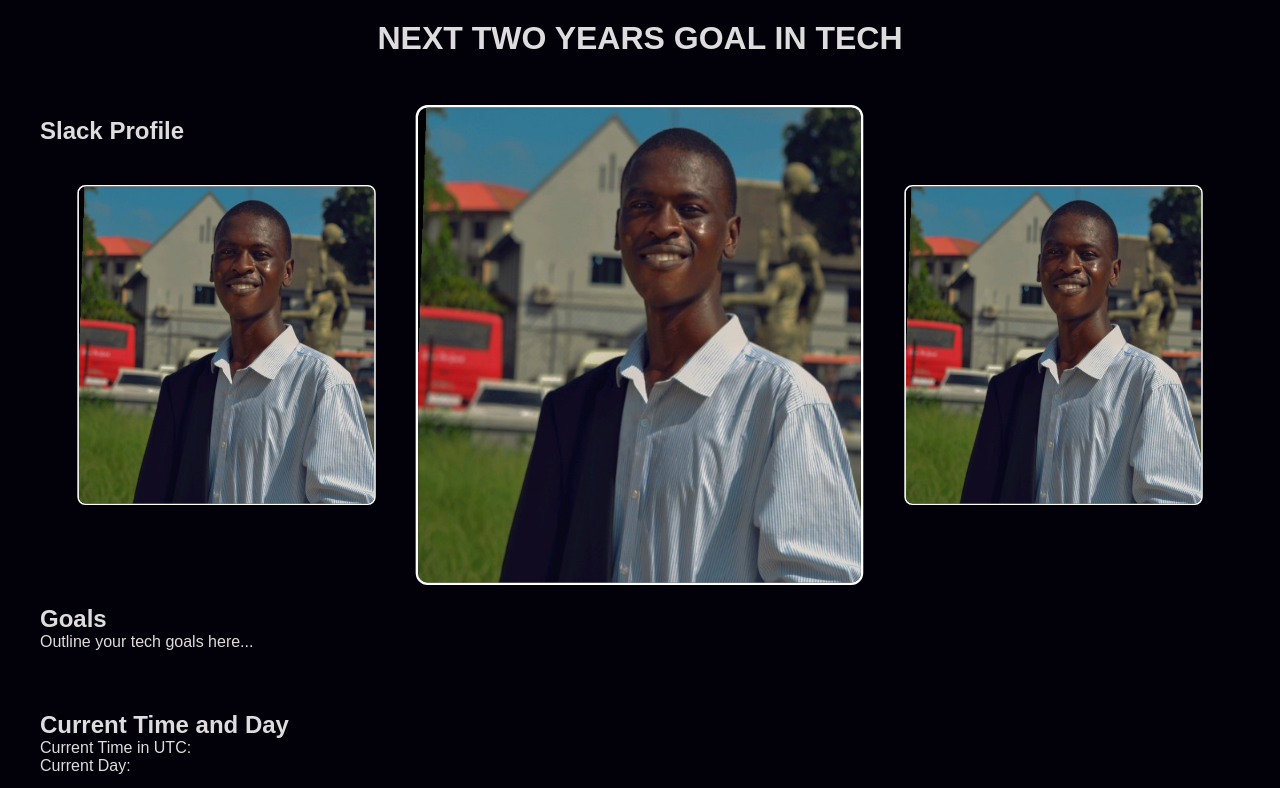
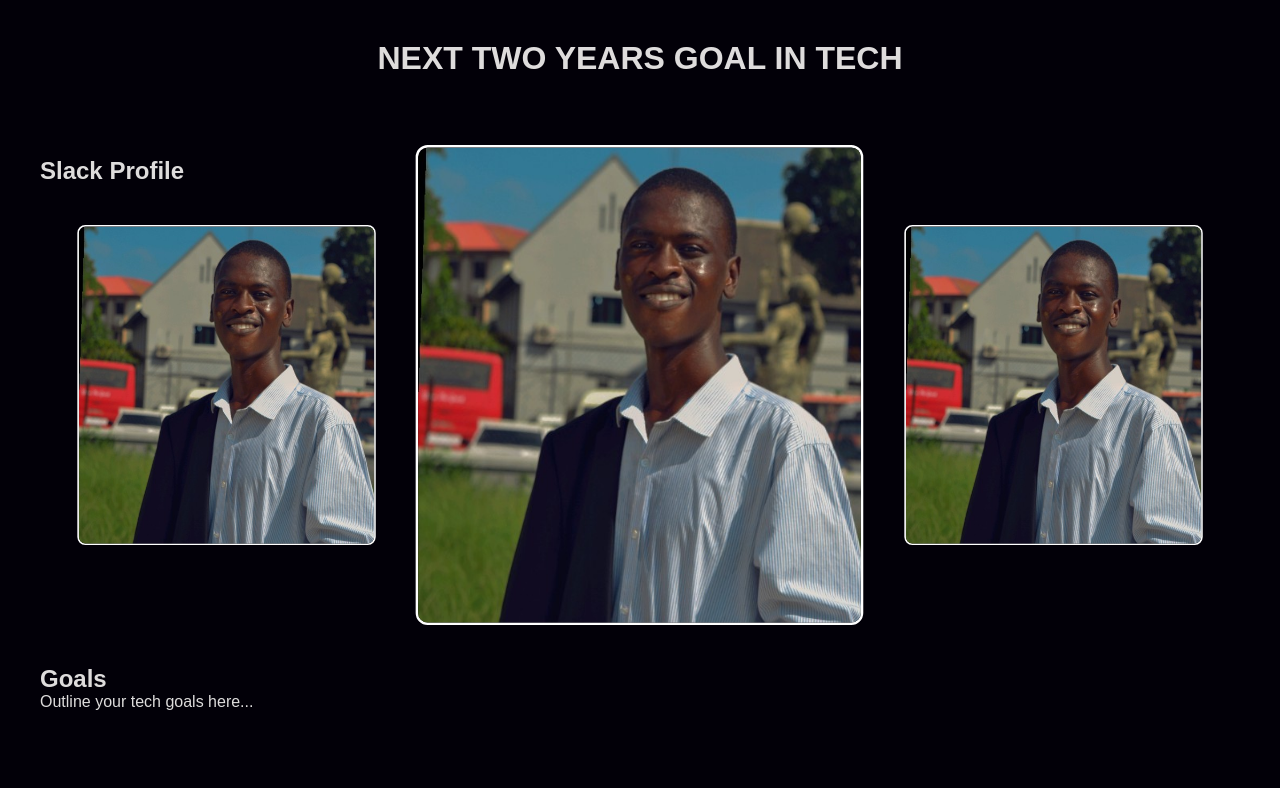
Before and after one commit to Orisabiyi/tech-goal, a plain HTML site: page index.html in a window 1280 px wide. Shown: the top 788 px of the page. Drawn offline with Linux system fonts and the light colour scheme; a script that the page names is missing.

Commit message:
changed the padding of eader and section

```diff
--- a/style.css
+++ b/style.css
@@ -30,7 +30,7 @@ body {
 }
 
 header {
-  padding: 2rem;
+  padding: 4rem;
   text-align: center;
   text-transform: uppercase;
 }
@@ -40,8 +40,7 @@ header span {
 }
 
 section {
-  padding: 2rem;
-  margin: 2rem;
+  padding: 4rem;
 }
 
 .profile__imgs {
```
